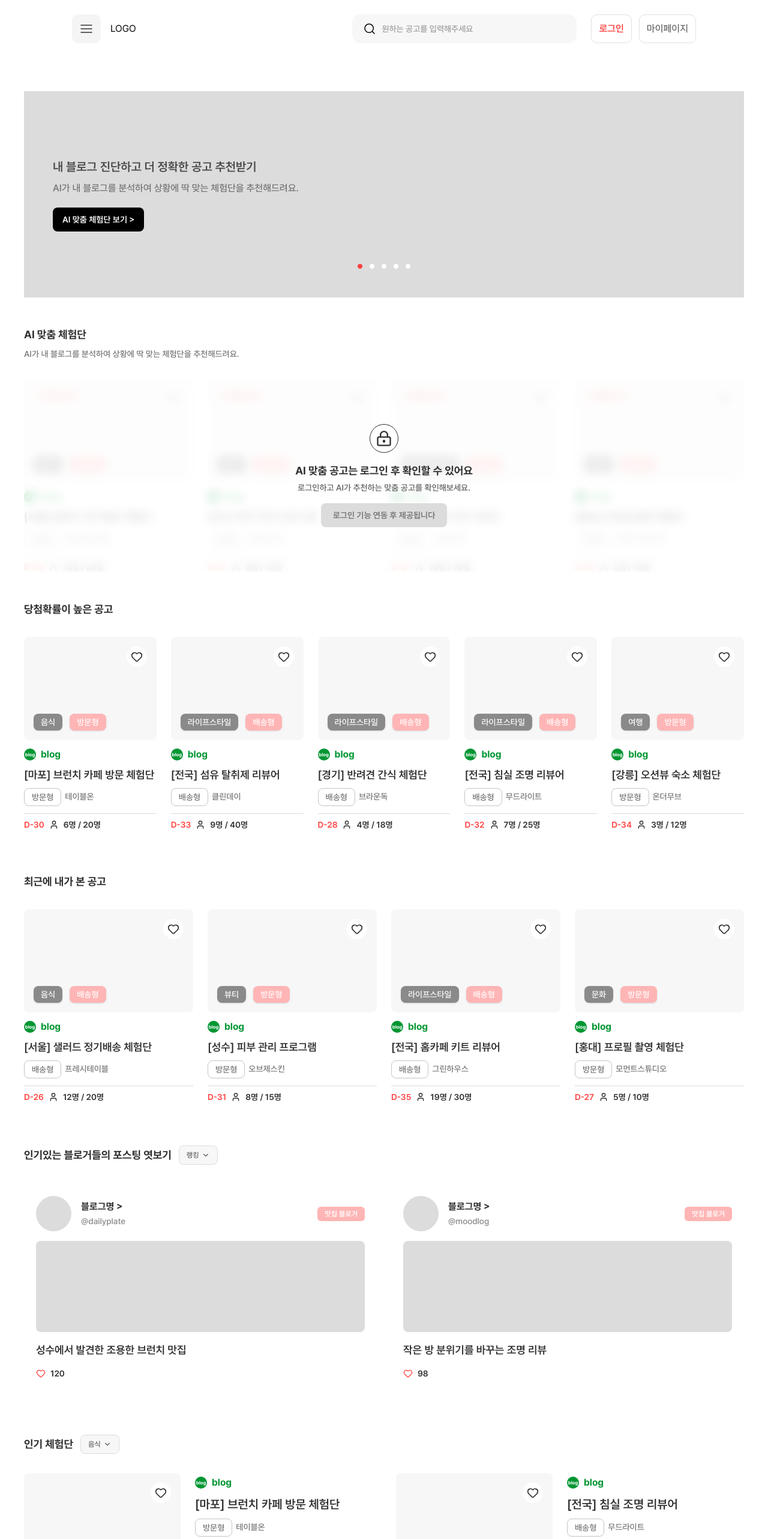
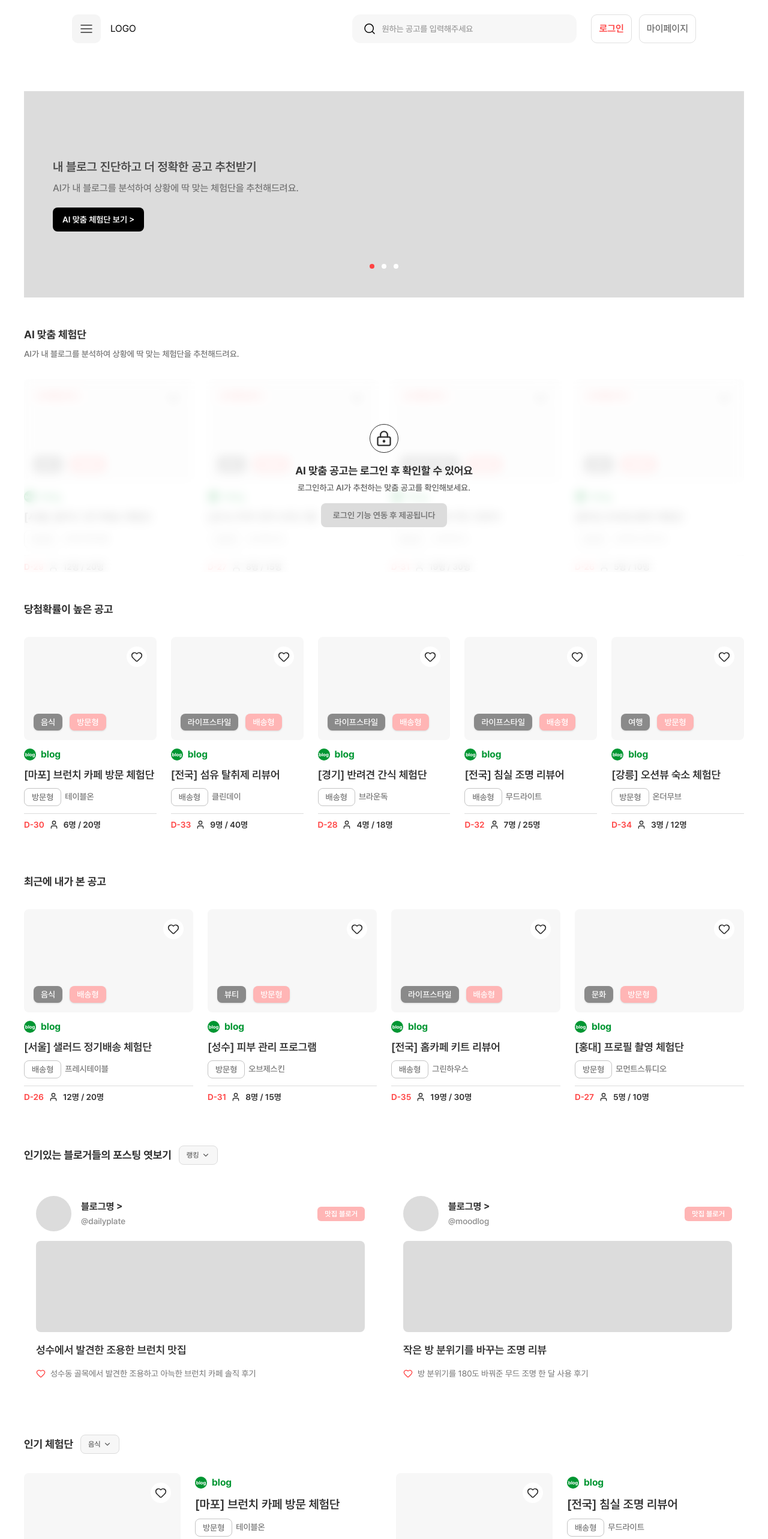
Before and after one commit to JECT-Study/JECT6--4th-Frontend, a Next.js app: page / in a window 1280 px wide. Shown: the top 2566 px of the page at 60% size. Built offline with nearby package versions, Linux system fonts and the light colour scheme.

Commit message:
fix: 메인 페이지 데이터 타입 수정

```diff
--- a/src/app/_components/home/HeroCarousel.tsx
+++ b/src/app/_components/home/HeroCarousel.tsx
@@ -5,9 +5,35 @@ import { useEffect, useState } from 'react'
 import { Carousel, CarouselContent, CarouselItem, type CarouselApi } from '@/components/ui/carousel'
 import { cn } from '@/lib/utils'
 
+import type { HeroType } from '@/entities/feed'
+
 import { Button } from '@/shared/ui'
 
 import { heroSlides } from './home.mock'
+
+const HERO_CONTENT: Record<
+  HeroType,
+  { title: string; description: string; cta: string; href: string }
+> = {
+  AI_MATCHED: {
+    title: '내 블로그 진단하고 더 정확한 공고 추천받기',
+    description: 'AI가 내 블로그를 분석하여 상황에 딱 맞는 체험단을 추천해드려요.',
+    cta: 'AI 맞춤 체험단 보기 >',
+    href: '#ai-campaigns',
+  },
+  POPULAR: {
+    title: '지금 가장 인기 있는 체험단을 확인해보세요',
+    description: '수백 개의 체험단 중 지금 가장 많이 신청받고 있는 공고를 모았어요.',
+    cta: '인기 체험단 보기 >',
+    href: '#popular-campaigns',
+  },
+  ACTIVITY_BASED: {
+    title: '내 근처 체험단, 한눈에 찾아보기',
+    description: '지역별로 분류된 체험단을 통해 가까운 공고를 빠르게 찾아보세요.',
+    cta: '지역별 체험단 보기 >',
+    href: '#region-popular-campaigns',
+  },
+}
 
 export function HeroCarousel() {
   const [api, setApi] = useState<CarouselApi>()
@@ -26,16 +52,18 @@ export function HeroCarousel() {
     <div className="relative">
       <Carousel setApi={setApi} opts={{ loop: true }}>
         <CarouselContent className="ml-0">
-          {heroSlides.map((slide, i) => (
+          {heroSlides.map((slide, i) => {
+            const { title, description, cta, href } = HERO_CONTENT[slide.type]
+            return (
               <CarouselItem key={i} className="pl-0">
                 <div className="flex min-h-86 overflow-hidden rounded-none bg-neutral_95 px-8 py-12 md:px-12 xl:items-center xl:py-0">
                   <div className="relative z-10 flex max-w-150 flex-col gap-5">
                     <div className="flex flex-col gap-2">
                       <h1 className="m-0 text-20 font-semibold leading-32 text-neutral_30">
-                      {slide.title}
+                        {title}
                       </h1>
                       <p className="m-0 text-16 font-medium leading-24 text-neutral_50">
-                      {slide.description}
+                        {description}
                       </p>
                     </div>
                     <Button
@@ -43,12 +71,13 @@ export function HeroCarousel() {
                       variant="primary"
                       className="h-10 w-fit rounded-md px-4 text-14 leading-20"
                     >
-                    <a href={slide.href}>{slide.cta}</a>
+                      <a href={href}>{cta}</a>
                     </Button>
                   </div>
                 </div>
               </CarouselItem>
-          ))}
+            )
+          })}
         </CarouselContent>
       </Carousel>
       <div
--- a/src/app/_components/home/HomeSections.tsx
+++ b/src/app/_components/home/HomeSections.tsx
@@ -1,11 +1,11 @@
 import { Heart, LockKeyhole } from 'lucide-react'
+
+import type { BloggerStory } from '@/entities/feed'
 
 import { HeroCarousel } from './HeroCarousel'
 import { aiCampaigns, creatorPosts, popularCampaigns, regionPopularCampaigns } from './home.mock'
 import { HomeCampaignCard } from './HomeCampaignCard'
 import { SectionHeader } from './SectionHeader'
-
-import type { CreatorPost } from './home.types'
 
 export function HeroSection() {
   return (
@@ -70,8 +70,8 @@ export function CreatorPostsSection() {
     >
       <SectionHeader title="인기있는 블로거들의 포스팅 엿보기" filterLabel="랭킹" />
       <div className="grid gap-6 lg:grid-cols-2">
-        {creatorPosts.map(post => (
-          <HomeCreatorPostCard key={post.handle} {...post} />
+        {creatorPosts.stories.map(post => (
+          <HomeCreatorPostCard key={post.bloggerNickname} {...post} />
         ))}
       </div>
     </section>
@@ -134,7 +134,7 @@ export function RegionPopularCampaignsSection() {
   )
 }
 
-function HomeCreatorPostCard({ handle, likeCount, title }: CreatorPost) {
+function HomeCreatorPostCard({ bloggerNickname, campaignTitle, story }: BloggerStory) {
   return (
     <article className="flex h-86.5 max-w-none flex-col gap-4 bg-transparent p-5 font-pretendard text-neutral_20">
       <header className="flex items-center justify-between gap-4">
@@ -142,7 +142,9 @@ function HomeCreatorPostCard({ handle, likeCount, title }: CreatorPost) {
           <span className="size-14.75 shrink-0 rounded-full bg-neutral_95" aria-hidden />
           <div className="min-w-0">
             <h3 className="m-0 truncate text-16 font-bold leading-24">블로그명 &gt;</h3>
-            <span className="text-14 font-medium leading-20 text-neutral_60">{handle}</span>
+            <span className="text-14 font-medium leading-20 text-neutral_60">
+              {bloggerNickname}
+            </span>
           </div>
         </div>
         <span className="shrink-0 rounded-sm bg-red_80 px-3 py-1 text-12 font-semibold leading-16 text-white">
@@ -150,10 +152,12 @@ function HomeCreatorPostCard({ handle, likeCount, title }: CreatorPost) {
         </span>
       </header>
       <div className="h-39.5 rounded-md bg-neutral_95" aria-hidden />
-      <h3 className="m-0 line-clamp-2 text-18 font-semibold leading-28 text-neutral_20">{title}</h3>
+      <h3 className="m-0 line-clamp-2 text-18 font-semibold leading-28 text-neutral_20">
+        {campaignTitle}
+      </h3>
       <div className="mt-auto flex items-center gap-2 text-14 font-semibold leading-20 text-neutral_20">
         <Heart className="size-4 text-red_50" aria-hidden />
-        <span>{likeCount}</span>
+        <span className="line-clamp-1 font-normal text-neutral_50">{story}</span>
       </div>
     </article>
   )
--- a/src/app/_components/home/home.mock.ts
+++ b/src/app/_components/home/home.mock.ts
@@ -1,38 +1,10 @@
 import type { Campaign } from '@/entities/campaign'
+import type { FeedHero, BloggerStories } from '@/entities/feed'
 
-import type { CreatorPost, HeroSlide } from './home.types'
-
-export const heroSlides: HeroSlide[] = [
-  {
-    title: '내 블로그 진단하고 더 정확한 공고 추천받기',
-    description: 'AI가 내 블로그를 분석하여 상황에 딱 맞는 체험단을 추천해드려요.',
-    cta: 'AI 맞춤 체험단 보기 >',
-    href: '#ai-campaigns',
-  },
-  {
-    title: '지금 가장 인기 있는 체험단을 확인해보세요',
-    description: '수백 개의 체험단 중 지금 가장 많이 신청받고 있는 공고를 모았어요.',
-    cta: '인기 체험단 보기 >',
-    href: '#popular-campaigns',
-  },
-  {
-    title: '내 근처 체험단, 한눈에 찾아보기',
-    description: '지역별로 분류된 체험단을 통해 가까운 공고를 빠르게 찾아보세요.',
-    cta: '지역별 체험단 보기 >',
-    href: '#region-popular-campaigns',
-  },
-  {
-    title: '인기 블로거들의 생생한 체험 후기',
-    description: '실제 체험단에 참여한 블로거들의 솔직한 후기를 확인해보세요.',
-    cta: '후기 보러가기 >',
-    href: '#creator-posts',
-  },
-  {
-    title: '오늘 새로 올라온 체험단 놓치지 마세요',
-    description: '매일 업데이트되는 신규 공고를 가장 먼저 확인하고 선정 확률을 높여보세요.',
-    cta: '신규 공고 보기 >',
-    href: '#popular-campaigns',
-  },
+export const heroSlides: FeedHero[] = [
+  { type: 'AI_MATCHED', campaigns: [] },
+  { type: 'POPULAR', campaigns: [] },
+  { type: 'ACTIVITY_BASED', campaigns: [] },
 ]
 
 export const aiCampaigns: (Campaign & { fitLabel: string })[] = [
@@ -283,7 +255,17 @@ export const popularCampaigns: Campaign[] = [
   },
 ]
 
-export const creatorPosts: CreatorPost[] = [
-  { handle: '@dailyplate', likeCount: 120, title: '성수에서 발견한 조용한 브런치 맛집' },
-  { handle: '@moodlog', likeCount: 98, title: '작은 방 분위기를 바꾸는 조명 리뷰' },
-]
+export const creatorPosts: BloggerStories = {
+  stories: [
+    {
+      bloggerNickname: '@dailyplate',
+      campaignTitle: '성수에서 발견한 조용한 브런치 맛집',
+      story: '성수동 골목에서 발견한 조용하고 아늑한 브런치 카페 솔직 후기',
+    },
+    {
+      bloggerNickname: '@moodlog',
+      campaignTitle: '작은 방 분위기를 바꾸는 조명 리뷰',
+      story: '방 분위기를 180도 바꿔준 무드 조명 한 달 사용 후기',
+    },
+  ],
+}
```
Also changed, not shown: src/app/_components/home/home.types.ts (deleted, +0 -12 lines). Lines whose indentation alone changed are shown as unchanged.
